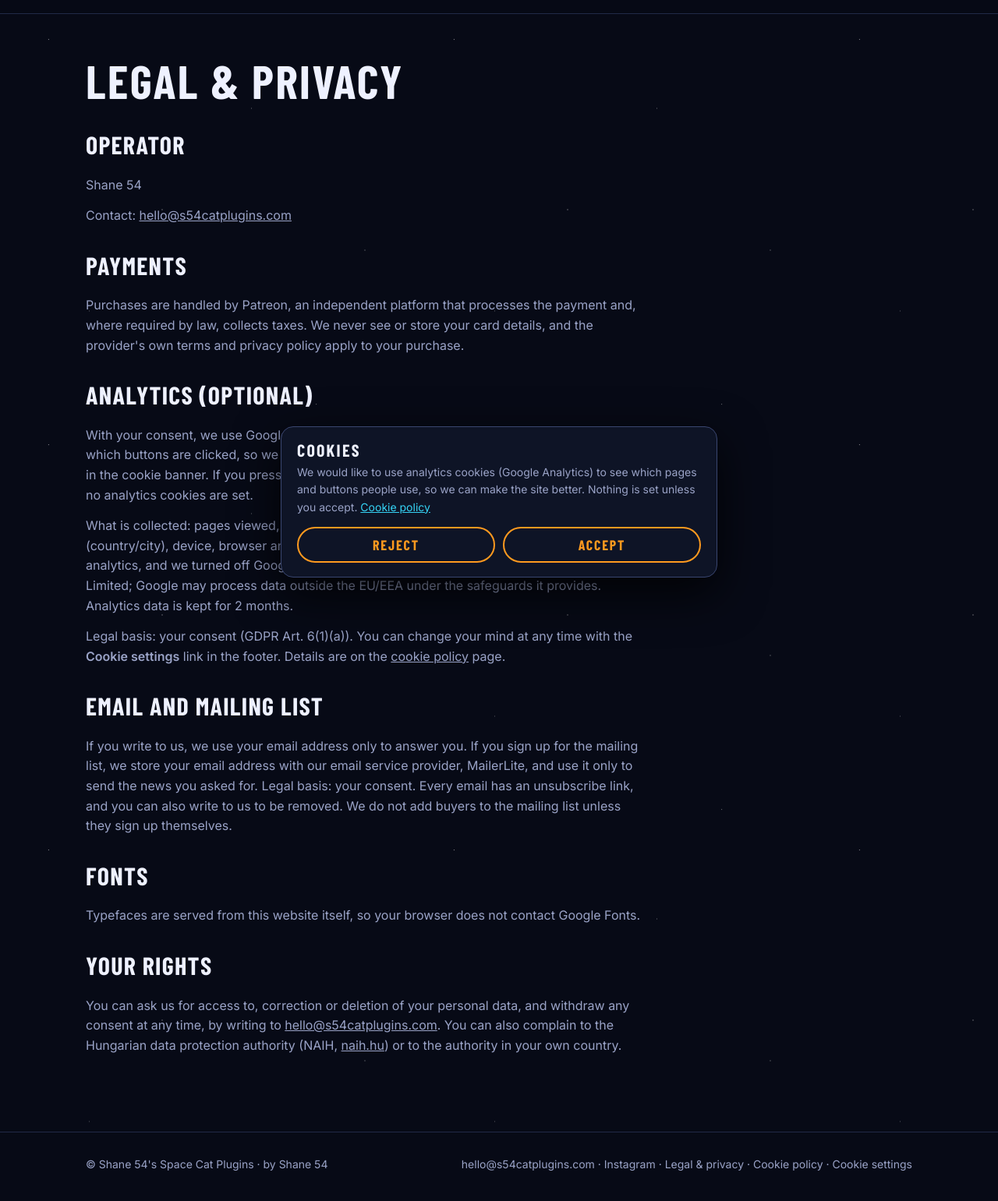
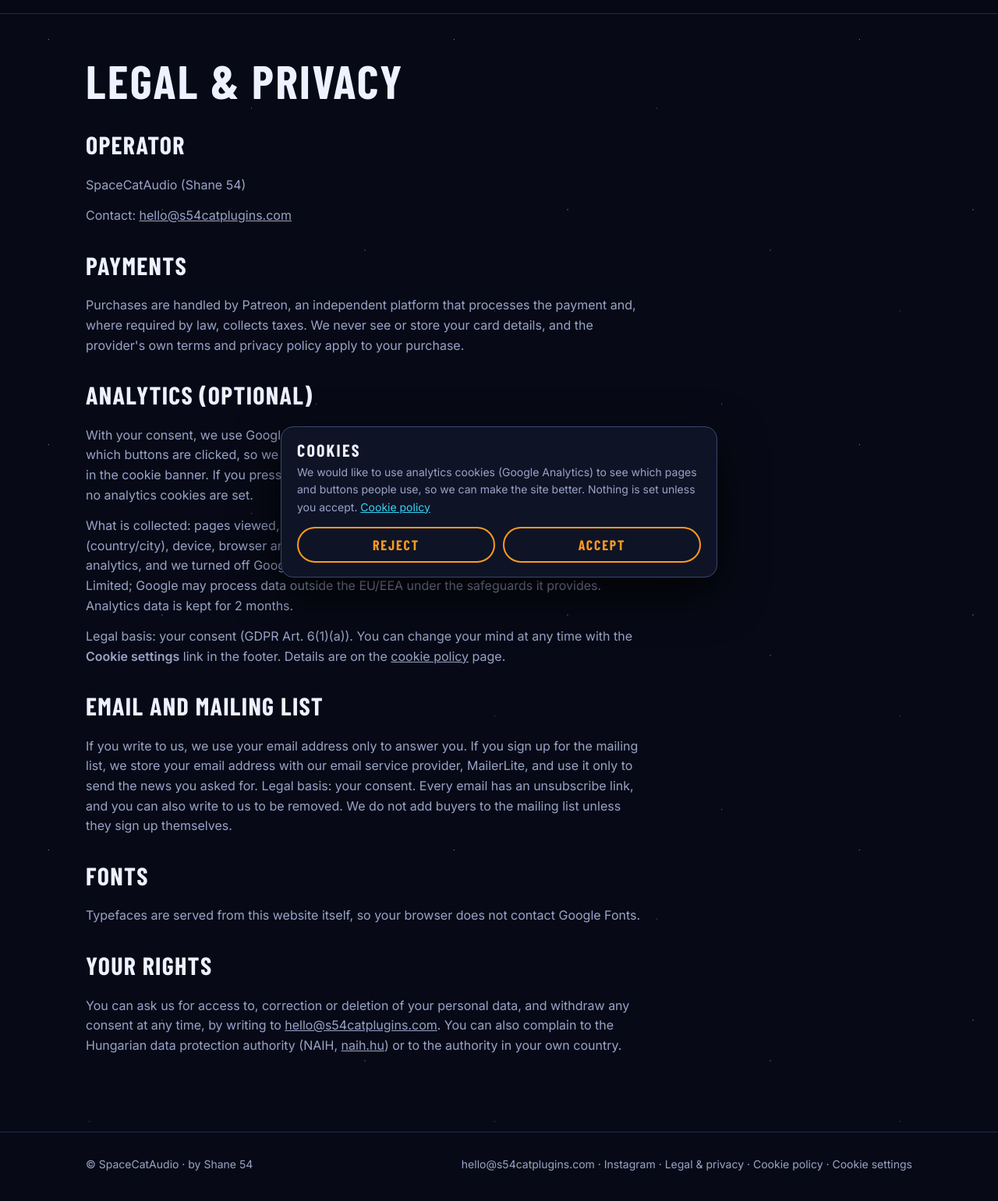
Before and after one commit to shane54music/shane54-site, a plain HTML site: page s54catplugins-test/legal/index.html in a window 1280 px wide. Shown: the part 43-1584 px from the top of the page at 78% size. Drawn offline with Linux system fonts and the light colour scheme.

Commit message:
Test site: company name SpaceCatAudio
Co-Authored-By: Claude Sonnet 5.5 <noreply@anthropic.com>
Claude-Session: https://claude.ai/code/session_01AzBJLqaRfmsu4awutnt3Ya

```diff
--- a/s54catplugins-test/legal/index.html
+++ b/s54catplugins-test/legal/index.html
@@ -1,13 +1,13 @@
 <!doctype html><html lang="en"><head><meta charset="utf-8">
 <meta name="viewport" content="width=device-width,initial-scale=1">
-<title>Legal — Shane 54&#x27;s Space Cat Plugins</title><meta name="description" content="Legal notice and privacy.">
-<meta property="og:title" content="Legal — Shane 54&#x27;s Space Cat Plugins"><meta property="og:description" content="Legal notice and privacy.">
+<title>Legal — SpaceCatAudio</title><meta name="description" content="Legal notice and privacy.">
+<meta property="og:title" content="Legal — SpaceCatAudio"><meta property="og:description" content="Legal notice and privacy.">
 <meta property="og:image" content="https://s54catplugins.com/img/delay_ui.jpg"><meta name="robots" content="noindex"><meta name="theme-color" content="#070a16">
 <link rel="preload" href="../fonts/barlow-condensed-latin-700-normal.woff2" as="font" type="font/woff2" crossorigin>
 <script>window.S54={"ga": ""}</script><script src="../consent.js" defer></script><link rel="stylesheet" href="../style.css"></head><body>
 <header><div class="wrap"><a class="logo" href="../"><img src="../img/spacecat_only.png" alt="Shane 54's Space Cat"></a><nav><a href="../#plugins" data-ev="nav_click" data-label="Plugins">Plugins</a><a href="../#about" data-ev="nav_click" data-label="About">About</a><a href="../support/" data-ev="nav_click" data-label="Support">Support</a><a href="https://shane54.com" data-ev="nav_click" data-label="Shane 54">Shane 54</a></nav></div></header>
 <main><div class="wrap prose"><section><h1 style="font-size:clamp(36px,7vw,60px);margin-bottom:24px">Legal &amp; privacy</h1>
-<h2>Operator</h2><p>Shane 54</p><p>Contact: <a href="mailto:hello@s54catplugins.com">hello@s54catplugins.com</a></p>
+<h2>Operator</h2><p>SpaceCatAudio (Shane 54)</p><p>Contact: <a href="mailto:hello@s54catplugins.com">hello@s54catplugins.com</a></p>
 <h2>Payments</h2><p>Purchases are handled by Patreon, an independent platform that processes the payment and, where required by law, collects taxes. We never see or store your card details, and the provider's own terms and privacy policy apply to your purchase.</p>
 <h2>Analytics (optional)</h2><p>With your consent, we use Google Analytics 4 to understand which pages are visited and which buttons are clicked, so we can improve the site. It is switched off until you press <b>Accept</b> in the cookie banner. If you press <b>Reject</b> or ignore the banner, no analytics script is loaded and no analytics cookies are set.</p>
 <p>What is collected: pages viewed, clicks on buttons and links, scroll depth, approximate location (country/city), device, browser and language. We do not collect your name or email through analytics, and we turned off Google's advertising features and signals. Provider: Google Ireland Limited; Google may process data outside the EU/EEA under the safeguards it provides. Analytics data is kept for 2 months.</p>
@@ -15,6 +15,6 @@
 <h2>Email and mailing list</h2><p>If you write to us, we use your email address only to answer you. If you sign up for the mailing list, we store your email address with our email service provider, MailerLite, and use it only to send the news you asked for. Legal basis: your consent. Every email has an unsubscribe link, and you can also write to us to be removed. We do not add buyers to the mailing list unless they sign up themselves.</p>
 <h2>Fonts</h2><p>Typefaces are served from this website itself, so your browser does not contact Google Fonts.</p>
 <h2>Your rights</h2><p>You can ask us for access to, correction or deletion of your personal data, and withdraw any consent at any time, by writing to <a href="mailto:hello@s54catplugins.com">hello@s54catplugins.com</a>. You can also complain to the Hungarian data protection authority (NAIH, <a href="https://naih.hu">naih.hu</a>) or to the authority in your own country.</p></section></div></main>
-<footer><div class="wrap"><div>© Shane 54's Space Cat Plugins · by <a href="https://shane54.com">Shane 54</a></div>
+<footer><div class="wrap"><div>© SpaceCatAudio · by <a href="https://shane54.com">Shane 54</a></div>
 <div><a href="mailto:hello@s54catplugins.com">hello@s54catplugins.com</a> · <a href="https://instagram.com/shane54music">Instagram</a> · <a href="../legal/">Legal &amp; privacy</a> · <a href="../cookies/">Cookie policy</a> · <button type="button" class="linkbtn" data-cookie-settings>Cookie settings</button></div></div></footer>
 </body></html>
```
Also changed, not shown: s54catplugins-test/cookies/index.html (+3 -3 lines), s54catplugins-test/index.html (+3 -3 lines), s54catplugins-test/space-cat-delay/index.html (+1 -1 lines), s54catplugins-test/space-cat-reverb/index.html (+1 -1 lines), s54catplugins-test/space-cat-snubber/index.html (+1 -1 lines), s54catplugins-test/space-cat-vocoder/index.html (+1 -1 lines), s54catplugins-test/support/index.html (+3 -3 lines), s54catplugins-test/thanks/index.html (+3 -3 lines).
